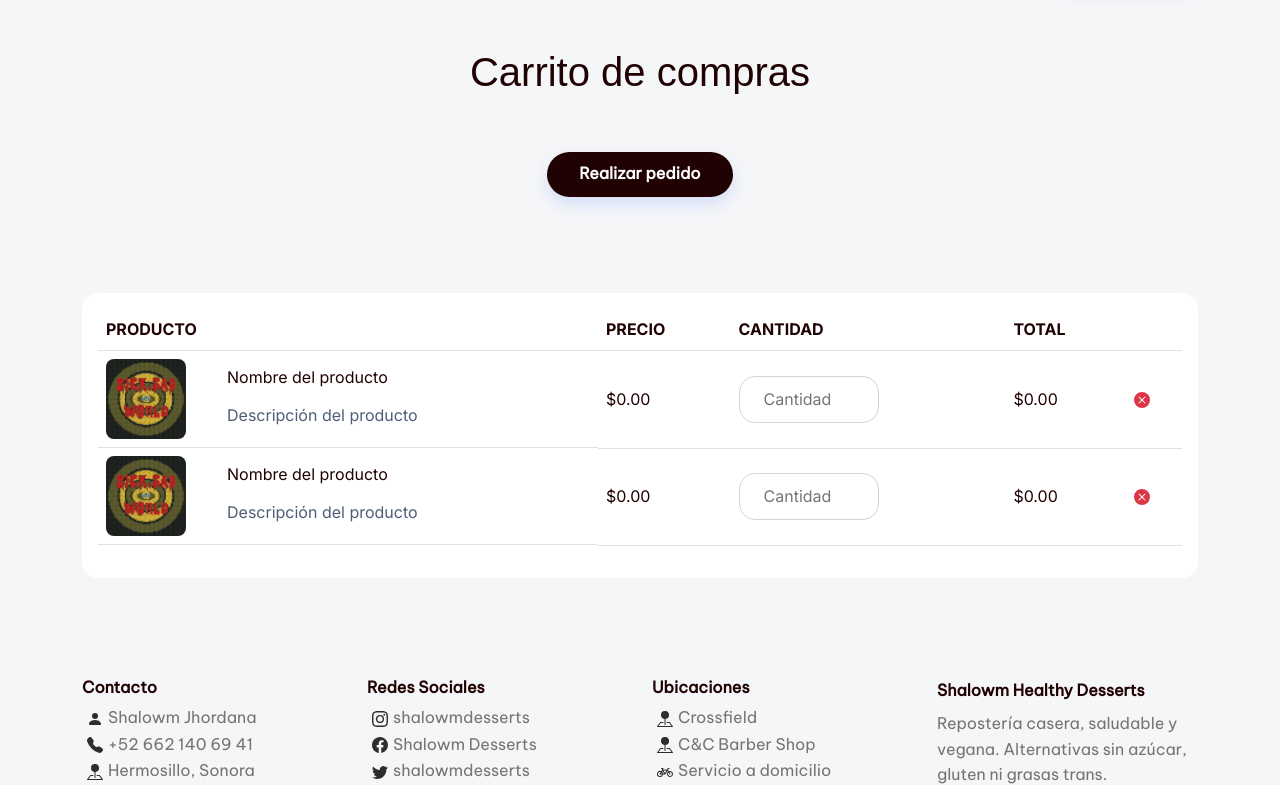
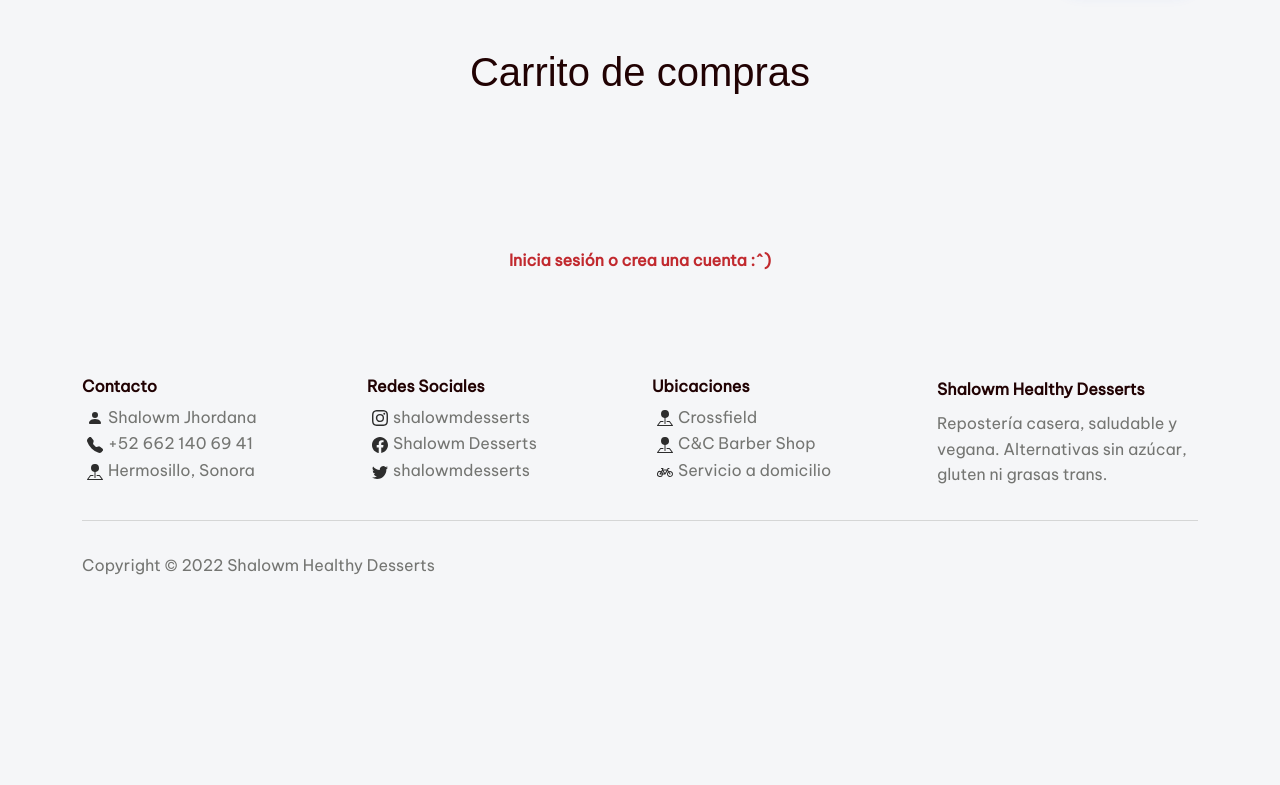
Before and after one commit to aydin-due/arioli-pro, a Flask app: page /cart in a window 1280 px wide. Shown: the part 77-862 px from the top of the page. After the commit the page ends 652 px from the top, so only its background shows below. Run offline with Flask 2, Linux system fonts and the light colour scheme; some libraries are stand-ins or nearby versions; some web fonts are replaced.

Commit message:
update add to cart

```diff
--- a/app.py
+++ b/app.py
@@ -27,22 +27,25 @@ def add_to_cart(id_product):
     users = db['users']
     user = users.find_one({"email": session['email']})
     carts = db['carts']
-    default = {"product": product['_id'], "price": product['price'], "quantity": 1, "unit_total":product['price']}
+    product['quantity'] = 1
+    product['unit_total'] = product['price']
     if 'cart' in user:
         id_cart = user['cart']
         cart = carts.find_one({"_id": id_cart})
-        product_in_cart = next((product for product in cart['products'] if product['product'] == id_product), None)
-        if product_in_cart:
-            product_in_cart['quantity'] += 1
-            product_in_cart['unit_total'] = product_in_cart['quantity'] * int(product_in_cart['price'])
-            cart['products'][id_product] = product_in_cart
+        print('CART !!! ', cart)
+        index = next((i for i, product in enumerate(cart['products']) if product['_id'] == id_product), None)
+        if index is not None:
+            product_in_cart = cart['products'][index]
+            cart['products'][index]['quantity'] += 1
+            cart['products'][index]['unit_total'] = product_in_cart['quantity'] * int(product_in_cart['price'])
         else:
-            cart['products'].append(default)
+            cart['products'].append(product)
         cart_total = sum(int(product['unit_total']) for product in cart['products'])
         carts.update_one({"_id": id_cart}, {"$set": {"products": cart['products'], "total": cart_total}})
     else:
         id_cart = carts.count_documents({})
-        carts.insert_one({"_id": id_cart, "products": [default], "total": product['price']})
+        cart = Cart(id_cart, [product], product['price'])
+        carts.insert_one(cart.toDBCollection())
         users.update_one({"email": session['email']}, {"$set": {"cart": id_cart}})
     return redirect(url_for('products', error='Producto añadido al carrito :^)'))
 
@@ -91,6 +94,12 @@ def add_recipe():
 
 @app.route('/cart')
 def cart():
+    if 'username' in session:
+        users = db['users']
+        user = users.find_one({"email": session['email']})
+        carts = db['carts']
+        cart = carts.find_one({"_id": user['cart']})
+        return render_template('cart.html', cart=cart, admin=is_admin(), user=user)
     return render_template('cart.html', admin=is_admin())
 
 @app.route('/login', methods=['GET', 'POST'])
--- a/templates/cart.html
+++ b/templates/cart.html
@@ -11,10 +11,13 @@
             <h1 style="font-family: Amaranth, sans-serif;color: var(--bs-body-color);">Carrito de compras</h1>
         </div>
     </div>
+    {% if user %}
     <div class="row mb-4 mb-lg-5" style="text-align: center;">
         <div class="col d-lg-flex d-xl-flex justify-content-lg-start justify-content-xl-center align-items-xl-center"><a class="btn btn-primary shadow" role="button" href="signup.html" style="border-style: none;background: var(--bs-body-color);font-family: 'Be Vietnam Pro', sans-serif;">Realizar pedido</a></div>
     </div>
+    {% endif %}
 </div>
+{% if user %}
 <div class="container">
     <div class="card" style="margin-bottom: 100PX;">
         <div class="card-body">
@@ -30,6 +33,7 @@
                         </tr>
                     </thead>
                     <tbody>
+                        {% for product in cart['products'] %}
                         <tr id="product-container">
                             <td class="d-lg-flex d-xl-flex align-items-lg-center align-items-xl-center">
                                 <div class="col-lg-2 col-xl-3"><img src="assets/img/products/1.jpg" width="100" style="border-radius: 10%;width: 80px;height: 80px;"></div>
@@ -45,25 +49,21 @@
                                         <path d="M16 8A8 8 0 1 1 0 8a8 8 0 0 1 16 0zM5.354 4.646a.5.5 0 1 0-.708.708L7.293 8l-2.647 2.646a.5.5 0 0 0 .708.708L8 8.707l2.646 2.647a.5.5 0 0 0 .708-.708L8.707 8l2.647-2.646a.5.5 0 0 0-.708-.708L8 7.293 5.354 4.646z"></path>
                                     </svg></a></td>
                         </tr>
-                        <tr id="product-container-1">
-                            <td class="d-lg-flex d-xl-flex align-items-lg-center align-items-xl-center">
-                                <div class="col-lg-2 col-xl-3"><img src="assets/img/products/1.jpg" width="100" style="border-radius: 10%;width: 80px;height: 80px;"></div>
-                                <div class="col-lg-7 col-xl-8">
-                                    <p>Nombre del producto</p>
-                                    <h6 class="text-muted mb-2">Descripción del producto</h6>
-                                </div>
-                            </td>
-                            <td style="vertical-align: middle;">$0.00</td>
-                            <td style="vertical-align: middle;"><input type="number" placeholder="Cantidad" style="width: 140px;background-clip: padding-box;border: 1px solid #ced4da;border-radius: 1rem;padding: .6rem 1.5rem;" name="quantity"></td>
-                            <td style="vertical-align: middle;">$0.00</td>
-                            <td style="vertical-align: middle;"><a href="#"><svg xmlns="http://www.w3.org/2000/svg" width="1em" height="1em" fill="currentColor" viewBox="0 0 16 16" class="bi bi-x-circle-fill text-danger">
-                                        <path d="M16 8A8 8 0 1 1 0 8a8 8 0 0 1 16 0zM5.354 4.646a.5.5 0 1 0-.708.708L7.293 8l-2.647 2.646a.5.5 0 0 0 .708.708L8 8.707l2.646 2.647a.5.5 0 0 0 .708-.708L8.707 8l2.647-2.646a.5.5 0 0 0-.708-.708L8 7.293 5.354 4.646z"></path>
-                                    </svg></a></td>
-                        </tr>
+                        {% endfor %}
                     </tbody>
                 </table>
             </div>
         </div>
     </div>
 </div>
+{% else %}
+<div class="container py-5" style="border-radius: 50px;">
+    <div class="row mb-4 mb-lg-5">
+        <div class="col-md-8 col-xl-6 text-center mx-auto">
+            <p class="fw-bold text-success mb-2", style="color: #c1292e !important;font-family: 'Be Vietnam Pro', sans-serif;"">Inicia sesión o crea una cuenta :^)</p>
+        </div>
+    </div>
+</div>
+{% endif %}
+
 {% endblock %}
```
